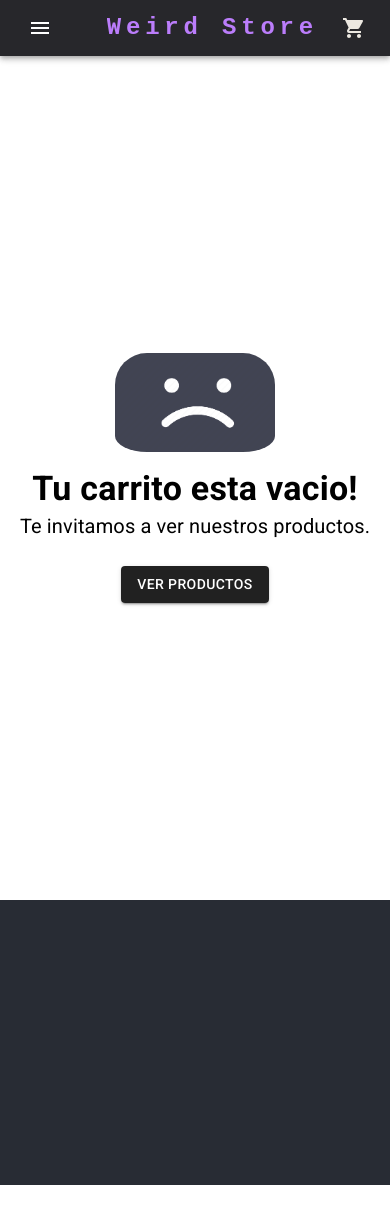
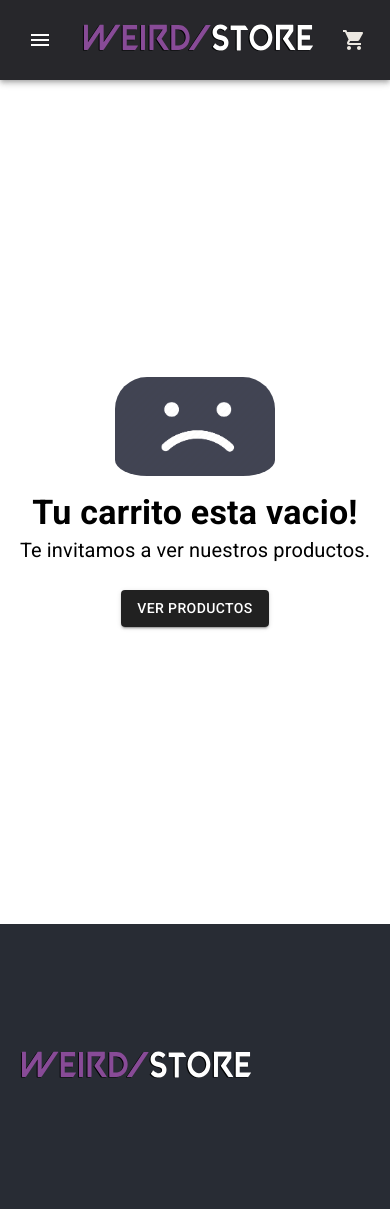
Before and after one commit to naerix/AlexDuarte-ReactJsApp, a React (Create React App) app: page /cart in a window 390 px wide. Before the commit the page ends 1185 px from the top, so only its background shows below. Built offline with nearby package versions, Linux system fonts and the light colour scheme.

Commit message:
se agrego logo y fav icon

```diff
--- a/public/index.html
+++ b/public/index.html
@@ -26,7 +26,7 @@
     -->
     <link rel="stylesheet" href="https://fonts.googleapis.com/css?family=Roboto:300,400,500,700&display=swap"/>
     <link rel="stylesheet" href="https://fonts.googleapis.com/icon?family=Material+Icons"/>
-    <title>Weird Store</title>
+    <title>Weird/Store</title>
   </head>
   <body>
     <noscript>You need to enable JavaScript to run this app.</noscript>
--- a/src/App.css
+++ b/src/App.css
@@ -94,7 +94,8 @@
 
   }
   .prod-img{
-    max-width: 12rem;
+    max-width: 10rem;
+    height: auto;
   }
   .info-div{
     flex-direction: column;
@@ -103,6 +104,12 @@
   }
   .prod-div{
     height: 90vh;
+  }
+  .cartBtns{
+    display: flex;
+    flex-direction: column;
+    align-items: center;
+    justify-content: center;
   }
 }
 
--- a/src/components/Cart/CartContent.jsx
+++ b/src/components/Cart/CartContent.jsx
@@ -58,7 +58,7 @@ export default function CartContext() {
           {cart.map((compra) => (
             <StyledTableRow key={compra.id}>
               <StyledTableCell component="th" scope="row"><div className='cartInfo'><img className='CartImage' src={compra.image}/>
-                {compra.title}</div>
+                <h4>{compra.title}</h4></div>
               </StyledTableCell>
               <StyledTableCell align="right">{compra.cantidad}</StyledTableCell>
               <StyledTableCell align="right">${compra.price}</StyledTableCell>
--- a/src/components/Footer/Footer.jsx
+++ b/src/components/Footer/Footer.jsx
@@ -1,5 +1,6 @@
 import React from 'react'
 import Typography from '@mui/material/Typography';
+import weirdstore from '../../assets/Weirdstore-logo.svg'
 export default function Footer() {
   return (
     <div>
@@ -17,7 +18,20 @@ export default function Footer() {
               textDecoration: 'none',
             }}
           >
-            Weird Store
+            <img src={weirdstore} alt="weird store logo"  style={{width:'25rem', height:'auto'}} />
+          </Typography>
+          <Typography
+            variant="h5"
+            noWrap
+            component="a"
+            href=""
+            sx={{
+              mr: 2,
+              display: { xs: 'flex', md: 'none' },
+              flexGrow: 5,
+            }}
+          >
+            <img src={weirdstore} alt="weird store logo"  style={{width:'15rem', height:'auto'}} />
           </Typography>
         </div>
     </div>
--- a/src/components/NavBar/NavBar.jsx
+++ b/src/components/NavBar/NavBar.jsx
@@ -14,7 +14,7 @@ import MenuItem from '@mui/material/MenuItem';
 import AdbIcon from '@mui/icons-material/Adb';
 import CartWidget from '../CartWidget/CartWidget';
 import { NavLink, Link } from 'react-router-dom';
-
+import weirdstore from '../../assets/Weirdstore-logo.svg'
 
 
 const pages = [{enlace:'/categoria/hardware',nombre:'Hardware'},{enlace:'/categoria/perisfericos',nombre:'Perisfericos'},{enlace:'/categoria/gabinetes',nombre:'Gabinetes'}];
@@ -43,21 +43,18 @@ const NavBar = () => {
     <AppBar position="static" style={{ backgroundColor: "#27272B" }}>
       <Container maxWidth="xl">
         <Toolbar disableGutters>
-          <NavLink to='/' style={{Color:'#bb7dfb', textDecoration:'none'}}>
+          <NavLink to='/' style={{display:'flex', alignItems:'center', justifyContent:'center'}} >
           <Typography
             variant="h6"
             noWrap
             sx={{
               mr: 2,
               display: { xs: 'none', md: 'flex' },
-              fontFamily: 'monospace',
-              fontWeight: 700,
-              letterSpacing: '.3rem',
-              color: '#bb7dfb',
               textDecoration: 'none',
             }}
+
           >
-            Weird Store
+            <img src={weirdstore} alt="weird store logo"  style={{width:'15rem', height:'auto'}} />
           </Typography>
           </NavLink>
           <Box sx={{ flexGrow: 1, display: { xs: 'flex', md: 'none' } }}>
@@ -113,7 +110,7 @@ const NavBar = () => {
               textDecoration: 'none',
             }}
           >
-            Weird Store
+            <img src={weirdstore} alt="weird store logo"  style={{width:'15rem', height:'auto'}} />
           </Typography>
           </NavLink>
           <Box sx={{ flexGrow: 1, display: { xs: 'none', md: 'flex' } }}>
--- a/src/components/itemDetail/ItemDetail.jsx
+++ b/src/components/itemDetail/ItemDetail.jsx
@@ -50,7 +50,7 @@ export default function ItemDetail({data}) {
               <p>{description}</p>
               <h4 style={{fontSize:'1.6rem'}}>${price}</h4>
               {!compra? <ItemCount  stock={stock} onAdd={onAdd} contador={contador} setContador={setContador} initial={initial}/>:
-            <div>
+              <div className='cartBtns'>
                 <Button variant="contained" onClick={()=>navigate('/')} style={{backgroundColor:'rgba(0, 0, 0, 0.87)', marginRight:'1rem'}}>Seguir Comprando</Button>
                 <Button variant="contained"  onClick={()=>navigate('/cart')} style={{backgroundColor:'rgba(0, 0, 0, 0.87)'}}>Ir al carrito </Button>
               </div>}
```
Also changed, not shown: src/assets/Weirdstore-logo.svg (added), 1 other file (tests, documents, lock files or other folders). Lines whose indentation alone changed are shown as unchanged.
